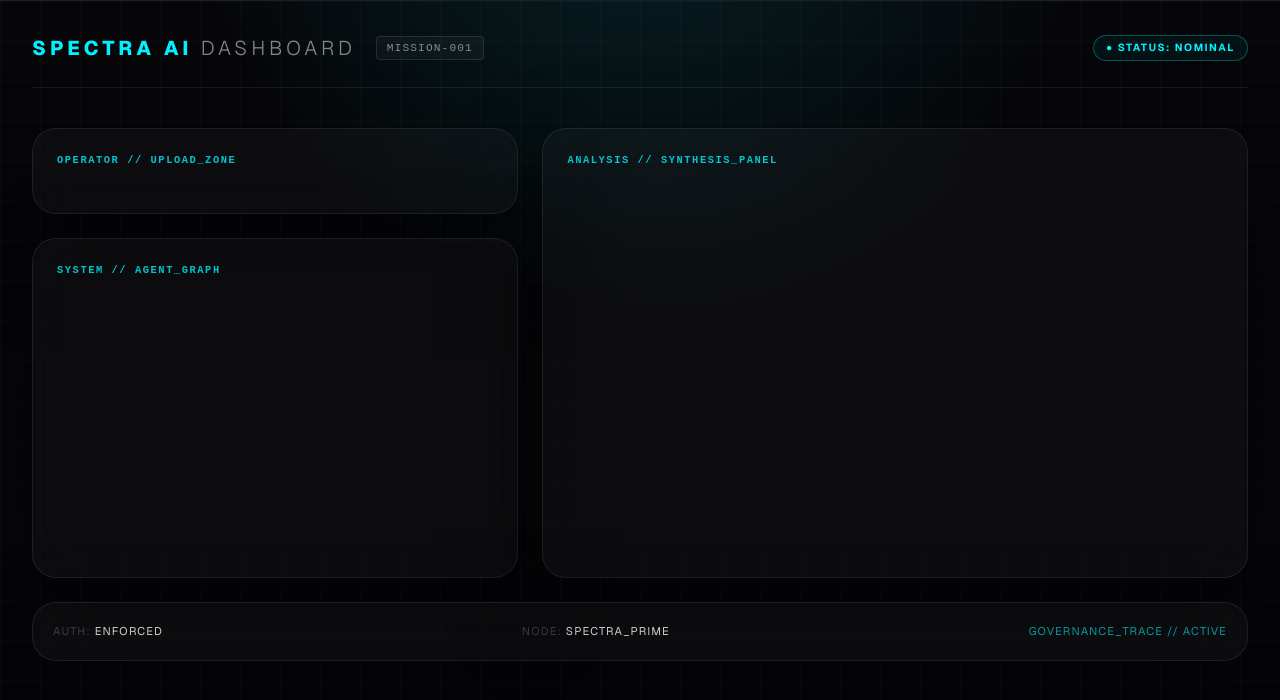
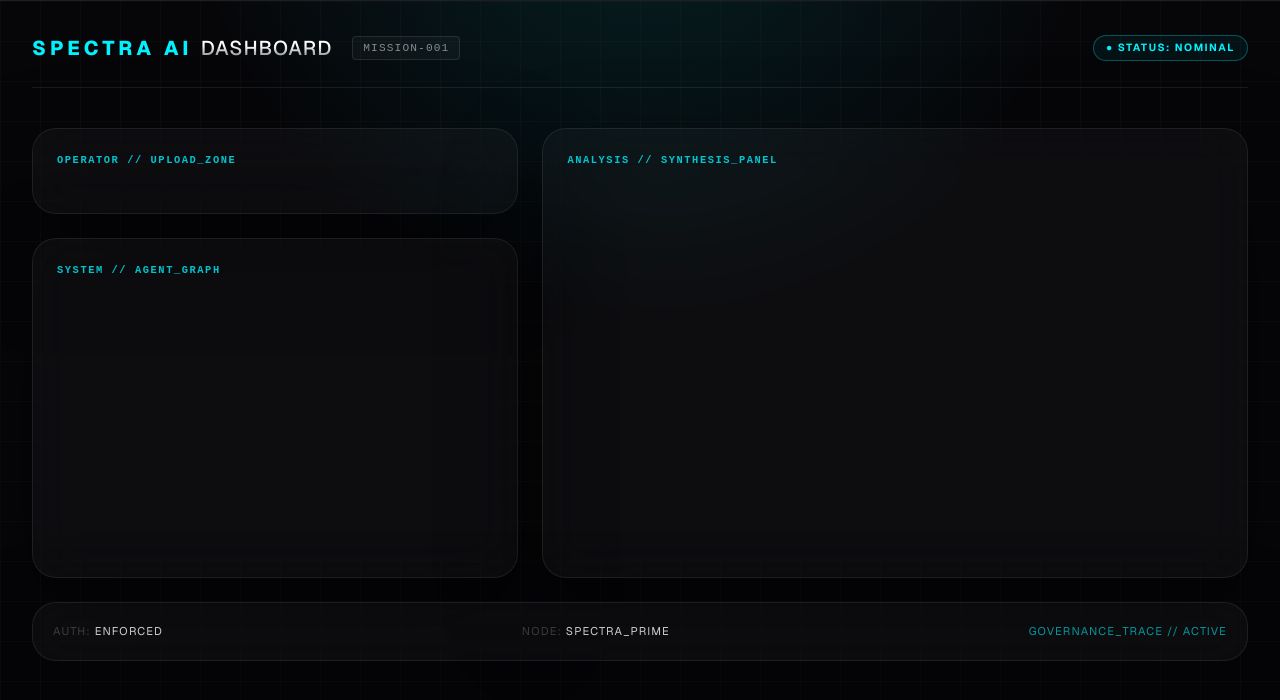
Before and after one commit to GeorgianaAI/spectra-ai, a Next.js app in the folder apps/spectra-app/: page /dashboard in a window 1280 px wide. Shown: the top 700 px of the page. Built offline with nearby package versions, Linux system fonts and the light colour scheme.

Commit message:
fix(app): style DASHBOARD title with gradient text, weight 500, tighter tracking — match SectionLabel opacity to login field labels

```diff
--- a/apps/spectra-app/app/dashboard/page.tsx
+++ b/apps/spectra-app/app/dashboard/page.tsx
@@ -37,7 +37,13 @@ export default function DashboardPage() {
           }}
         >
           SPECTRA AI{' '}
-          <span style={{ fontWeight: 300, color: 'rgba(255, 255, 255, 0.5)' }}>
+          <span style={{
+            fontWeight: 500,
+            letterSpacing: '0.05em',
+            background: 'linear-gradient(to bottom, #fff 40%, rgba(255, 255, 255, 0.4))',
+            WebkitBackgroundClip: 'text',
+            WebkitTextFillColor: 'transparent',
+          }}>
             DASHBOARD
           </span>
         </h1>
```
